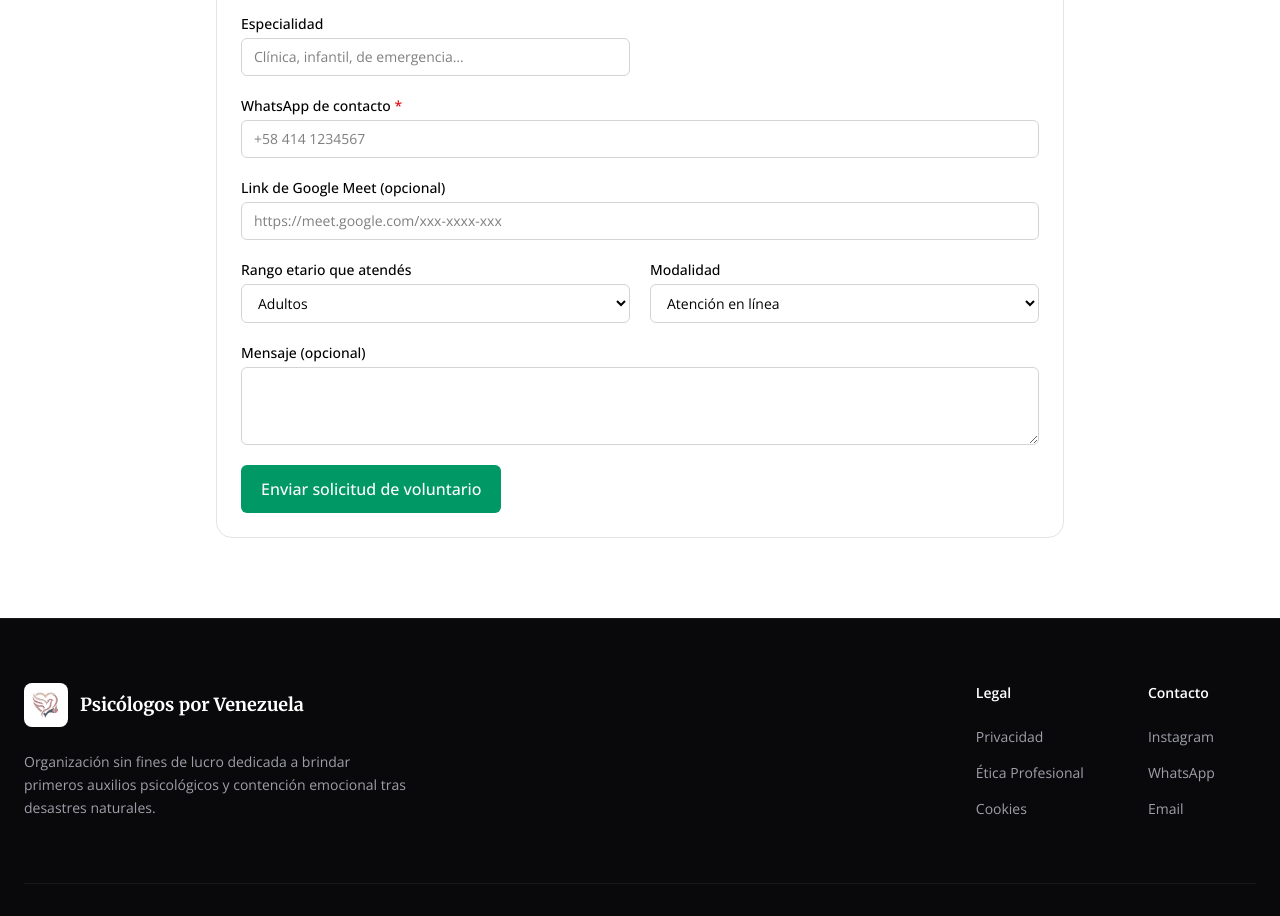
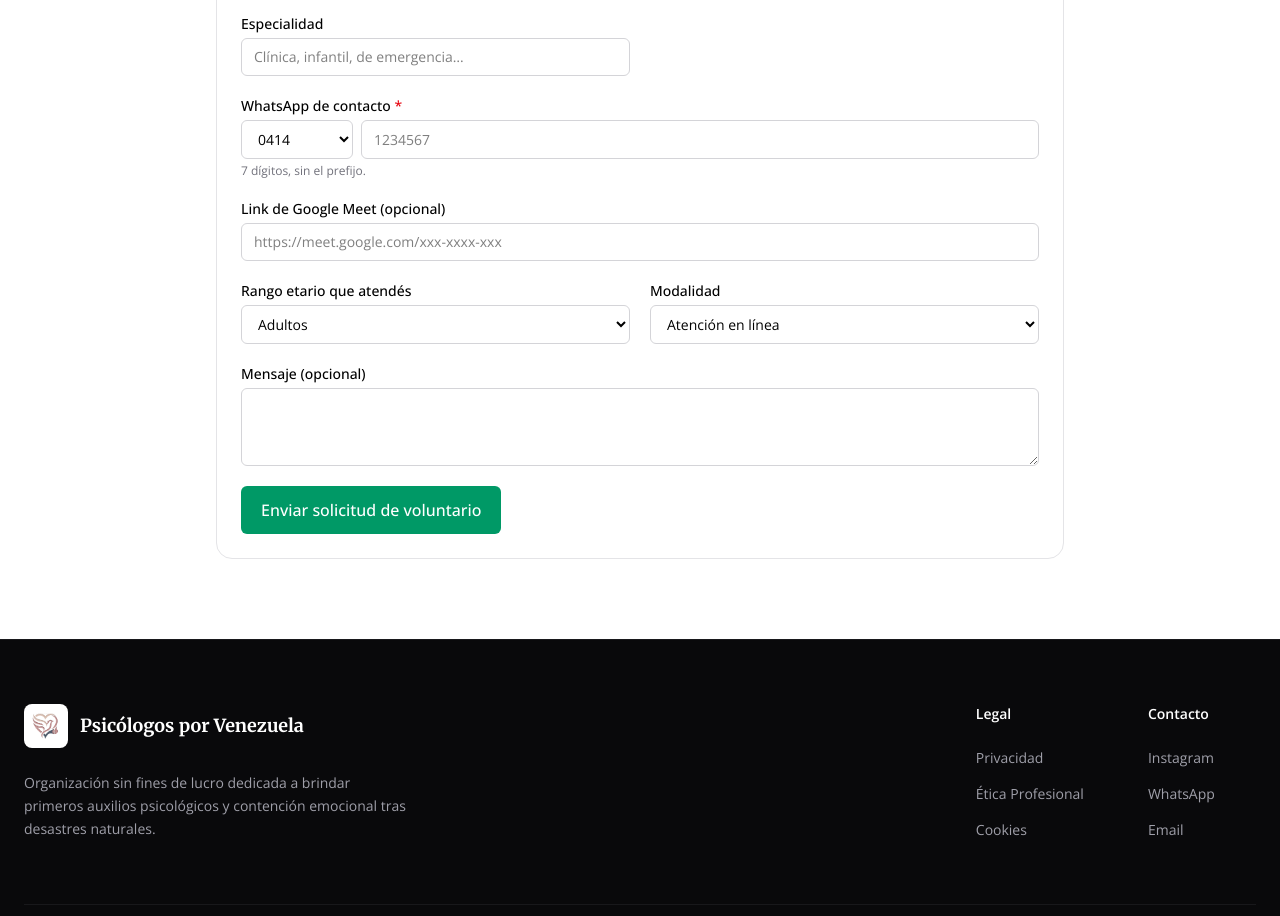
Before and after one commit to sukkoy298/psico-apoyo-vzla, a Next.js app: page /voluntarios in a window 1280 px wide. Shown: the part 1140-2056 px from the top of the page. Built offline with nearby package versions, Linux system fonts and the light colour scheme; no server answers.

Commit message:
formato numero

```diff
--- a/app/voluntarios/form.tsx
+++ b/app/voluntarios/form.tsx
@@ -22,7 +22,7 @@ export function VoluntarioForm() {
       cedula: String(fd.get("cedula") ?? "").trim(),
       colegiatura: String(fd.get("colegiatura") ?? "").trim(),
       especialidad: String(fd.get("especialidad") ?? "").trim(),
-      telefonoWhatsapp: String(fd.get("telefonoWhatsapp") ?? "").trim(),
+      telefonoWhatsapp: `${String(fd.get("prefijoWhatsapp") ?? "").trim()}${String(fd.get("telefonoWhatsapp") ?? "").trim()}`.trim(),
       linkMeet: String(fd.get("linkMeet") ?? "").trim(),
       rangoAtencion: String(fd.get("rangoAtencion") ?? "adultos"),
       modalidad: String(fd.get("modalidad") ?? "online"),
@@ -136,13 +136,33 @@ export function VoluntarioForm() {
         <span className="font-medium">
           WhatsApp de contacto <span className="text-red-600">*</span>
         </span>
-        <input
-          name="telefonoWhatsapp"
-          type="tel"
-          required
-          placeholder="+58 414 1234567"
-          className="rounded-md border border-zinc-300 bg-white px-3 py-2"
-        />
+        <div className="flex gap-2">
+          <select
+            name="prefijoWhatsapp"
+            required
+            defaultValue="0414"
+            className="w-28 rounded-md border border-zinc-300 bg-white px-3 py-2"
+            aria-label="Prefijo del teléfono"
+          >
+            <option value="0412">0412</option>
+            <option value="0414">0414</option>
+            <option value="0416">0416</option>
+            <option value="0422">0422</option>
+            <option value="0424">0424</option>
+            <option value="0426">0426</option>
+          </select>
+          <input
+            name="telefonoWhatsapp"
+            type="tel"
+            required
+            inputMode="numeric"
+            pattern="[0-9]{7}"
+            maxLength={7}
+            placeholder="1234567"
+            className="flex-1 rounded-md border border-zinc-300 bg-white px-3 py-2"
+          />
+        </div>
+        <span className="text-xs text-zinc-500">7 dígitos, sin el prefijo.</span>
       </label>
       <label className="flex flex-col gap-1 text-sm sm:col-span-2">
         <span className="font-medium">Link de Google Meet (opcional)</span>
--- a/lib/aprobar-voluntario.ts
+++ b/lib/aprobar-voluntario.ts
@@ -1,4 +1,5 @@
 import { connectDB } from "./mongodb";
+import { formatearTelefonoVE } from "./format-telefono";
 import { PsicologoModel } from "./models/psicologo";
 import {
   SolicitudVoluntarioModel,
@@ -15,7 +16,7 @@ export type RechazarResult =
   | { status: "no_encontrada" }
   | { status: "ya_procesada" };
 
-const normalizarTelefono = (v: string) => v.replace(/\D/g, "");
+const normalizarTelefono = (v: string) => formatearTelefonoVE(v);
 
 function asegurarRango(
   v: string
--- /dev/null
+++ b/lib/format-telefono.ts
@@ -0,0 +1,19 @@
+export function formatearTelefonoVE(raw: string): string {
+  const digits = (raw ?? "").replace(/\D/g, "");
+
+  if (digits.startsWith("58") && digits.length === 12) {
+    const local = digits.slice(2);
+    return `+58 ${local.slice(0, 3)} ${local.slice(3)}`;
+  }
+
+  if (digits.startsWith("0") && digits.length === 11) {
+    const local = digits.slice(1);
+    return `+58 ${local.slice(0, 3)} ${local.slice(3)}`;
+  }
+
+  if (digits.length === 10) {
+    return `+58 ${digits.slice(0, 3)} ${digits.slice(3)}`;
+  }
+
+  return digits;
+}
--- a/lib/models/psicologo.ts
+++ b/lib/models/psicologo.ts
@@ -1,6 +1,7 @@
 import { Schema, model, models, type InferSchemaType, type Model } from "mongoose";
+import { formatearTelefonoVE } from "../format-telefono";
 
-const normalizarTelefono = (v: string) => v.replace(/\D/g, "");
+const normalizarTelefono = (v: string) => formatearTelefonoVE(v);
 
 const psicologoSchema = new Schema(
   {
--- a/lib/models/solicitud-voluntario.ts
+++ b/lib/models/solicitud-voluntario.ts
@@ -5,8 +5,9 @@ import {
   type InferSchemaType,
   type Model,
 } from "mongoose";
+import { formatearTelefonoVE } from "../format-telefono";
 
-const normalizarTelefono = (v: string) => v.replace(/\D/g, "");
+const normalizarTelefono = (v: string) => formatearTelefonoVE(v);
 
 const solicitudVoluntarioSchema = new Schema(
   {
```
